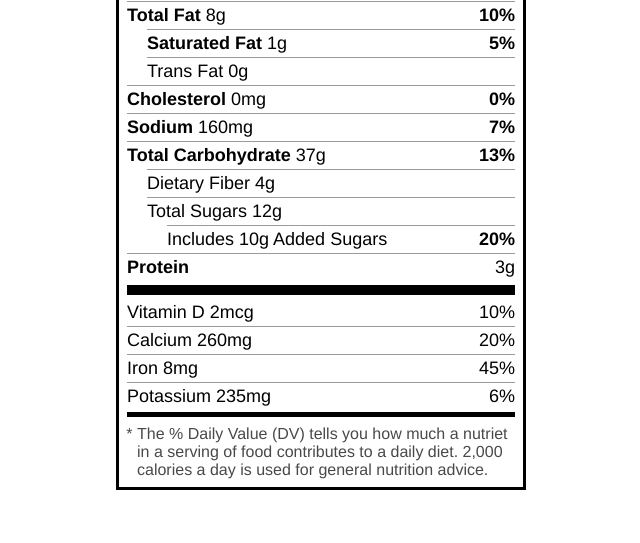
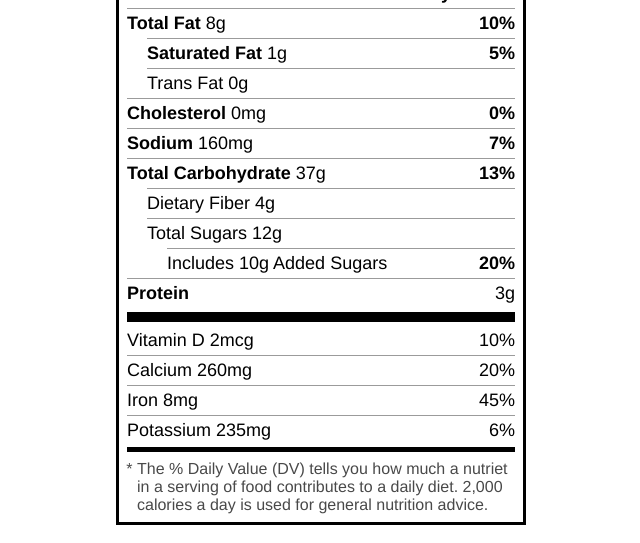
Before and after one commit to sd4483/nutrition-label, a plain HTML site: page index.html in a window 1280 px wide. Shown: the part 275-818 px from the top of the page, without its empty margins (319-959 px from the left). Drawn offline with Linux system fonts and the light colour scheme.

Commit message:
Fix padding and spacing issues

```diff
--- a/css/styles.css
+++ b/css/styles.css
@@ -14,7 +14,7 @@ body {
 main {
     width: 410px;
     margin: 0 auto;
-    padding: 3px 8px 8px 8px;
+    padding: 8px;
     border: 3px solid black;
 }
 
@@ -64,7 +64,7 @@ main {
     border-top: 1px solid rgb(155, 155, 155);
     display: flex;
     justify-content: space-between;
-    padding: 3px 0px;
+    padding: 4px 0px;
 }
 
 .nutrient-daily-value dd {
@@ -78,6 +78,7 @@ main {
 .daily-value-column-name {
     text-align: right;
     font-weight: 800;
+    padding-top: 2px;
 }
 
 .percentage-value {
@@ -101,7 +102,7 @@ main {
 }
 
 .other-nutrients li {
-    padding: 3px 0;
+    padding: 4px 0;
     border-bottom: 1px solid rgb(155, 155, 155);
     display: flex;
     justify-content: space-between;
```
